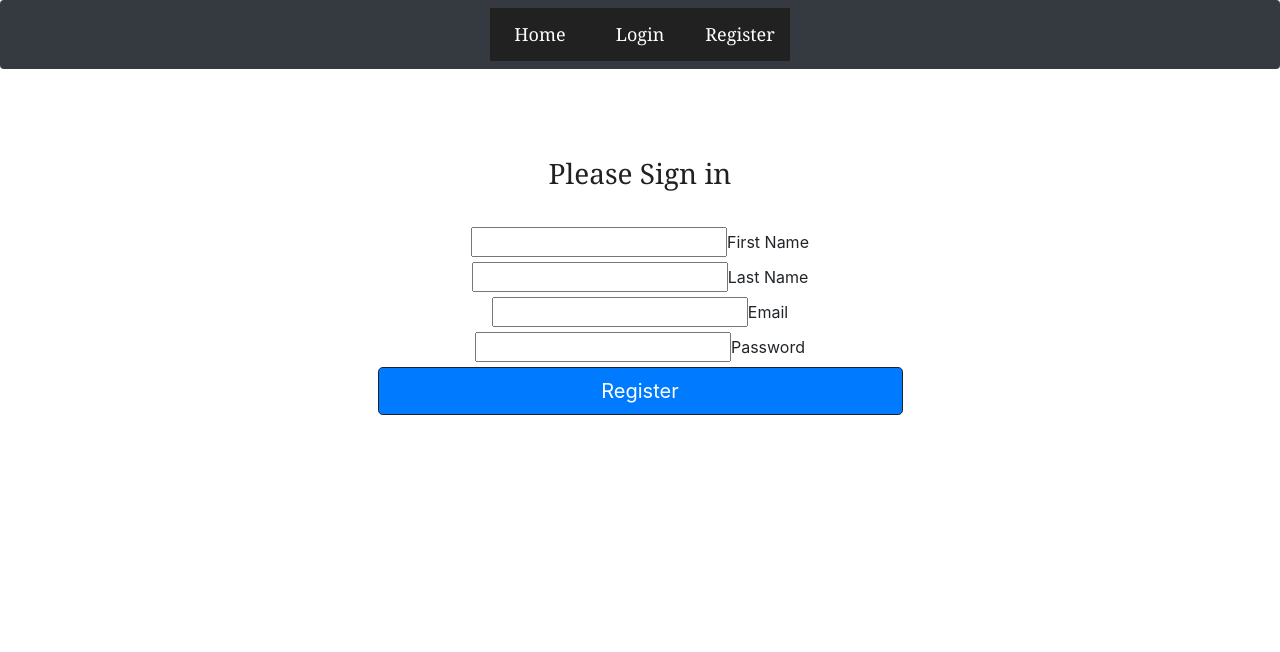
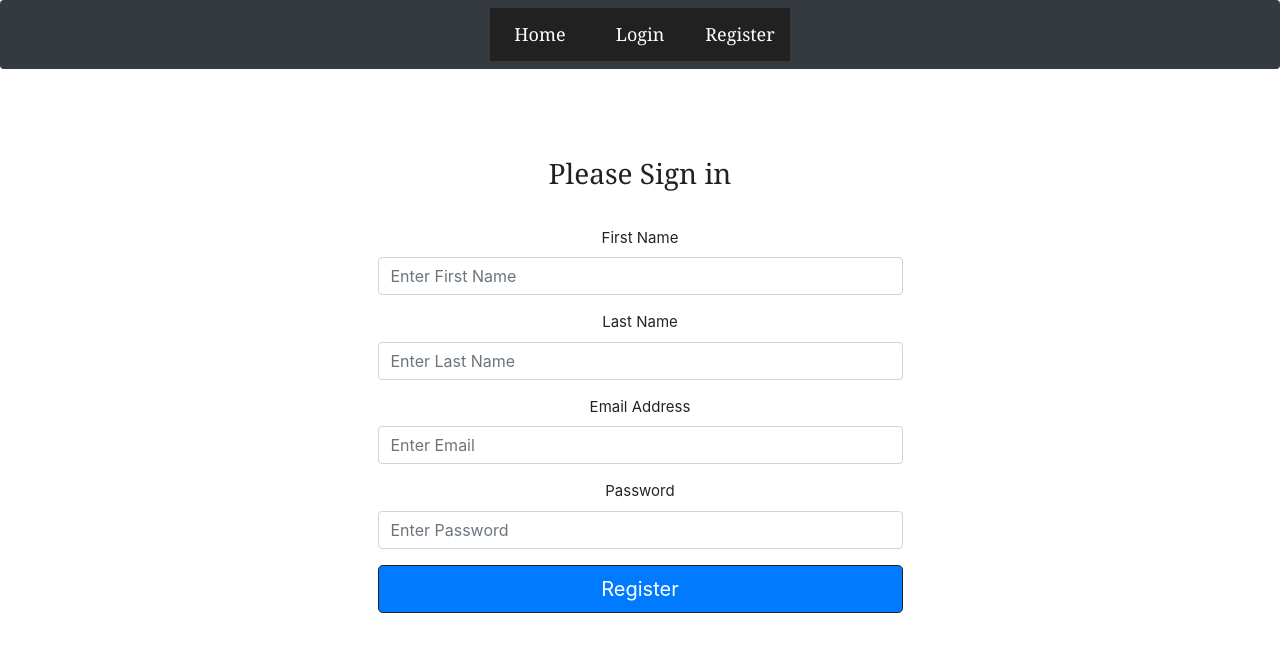
Before and after one commit to pozengineer/landscapeApp, a React (Create React App) app in the folder client/: page /register in a window 1280 px wide. Shown: the top 652 px of the page. Built offline with nearby package versions, Linux system fonts and the light colour scheme.

Commit message:
register validation success email match required

```diff
--- a/client/src/components/Login/login.js
+++ b/client/src/components/Login/login.js
@@ -1,12 +1,12 @@
 import React, { Component } from "react";
-import { login } from '../UserFunctions/userFunctions.js';
+import { loginUser } from '../UserFunctions/userFunctions';
 
 class Login extends Component {
     constructor() {
         super()
         this.state = {
             email: '',
-            password: '',
+            password: ''
         }
         this.onChange = this.onChange.bind(this);
         this.onSubmit = this.onSubmit.bind(this);
@@ -22,7 +22,7 @@ class Login extends Component {
             email: this.state.email,
             password: this.state.password
         }
-        login(user).then(res => {
+        loginUser(user).then(res => {
             if(res) {
                 this.props.history.push('/profile');
             }
--- a/client/src/components/Register/register.js
+++ b/client/src/components/Register/register.js
@@ -1,126 +1,155 @@
 import React, { Component } from "react";
-import { withRouter } from "react-router-dom";
-import PropTypes from "prop-types";
-import { connect } from "react-redux";
-// import { registerUser } from "../../actions/authActions";
-import { register } from '../UserFunctions/userFunctions.js';
-import classnames from "classnames";
+import { registerUser } from '../UserFunctions/userFunctions';
 
 class Register extends Component {
-    constructor() {
-        super();
+    constructor(props) {
+        super(props)
         this.state = {
-            first_name: "",
-            last_name: "",
-            email: "",
-            password: "",
+            first_name: '',
+            last_name: '',
+            email: '',
+            password: '',
             errors: {}
-        };
+        }
+        this.onChange = this.onChange.bind(this);
+        this.onSubmit = this.onSubmit.bind(this);
     }
 
-    componentDidMount() {
-        // If logged in and user navigates to Register page, should redirect them to dashboard
-        if (this.props.auth.isAuthenticated) {
-            this.props.history.push("/dashboard");
+    handleValidation() {
+        let errors = {};
+        let formIsValid = true;
+
+        // firstName
+        if (!this.state.first_name) {
+            formIsValid = false;
+            errors["first_name"] = "Cannot be empty";
+        }
+        else if (typeof this.state.first_name !== "undefined") {
+            if (!this.state.first_name.match(/^[a-zA-Z]+$/)) {
+                formIsValid = false;
+                errors["first_name"] = "Only letters";
+            }
+        }
+        else { }
+
+        // lastName
+        if (!this.state.last_name) {
+            formIsValid = false;
+            errors["last_name"] = "Cannot be empty";
+        }
+        else if (!this.state.last_name.match(/^[a-zA-Z]+$/)) {
+            formIsValid = false;
+            errors["last_name"] = "Only letters";
+        }
+        else { }
+
+        //Email
+        const inputEmail = this.state.email;
+        // const emailRegex = /^\w+([\.-]?\w+)*@\w+([\.-]?\w+)*(\.\w{2,4})+$/
+        const emailRegex = /^\w+([\.-]?\w+)*@[a-z]+([\.-]?[a-z]+)*(\.[a-z]{2,4})+$/
+        const emailResult = emailRegex.test(inputEmail);
+        if (!this.state.email) {
+            formIsValid = false;
+            errors["email"] = "Cannot be empty";
+        }
+        else if (!emailResult) {
+            formIsValid = false;
+            errors["email"] = "Email is not valid";
+        }
+        else {}
+
+        if (!this.state.password) {
+            formIsValid = false;
+            errors["password"] = "Cannot be empty";
+        }
+        else if (this.state.password.length < 6) {
+            formIsValid = false;
+            errors["password"] = "Password must be at least 6 characters";
+        }
+        else { }
+
+        this.setState({ errors: errors });
+        return formIsValid;
+    }
+
+    onChange(event) {
+        this.setState({ [event.target.name]: event.target.value });
+    }
+
+    onSubmit(event) {
+        event.preventDefault();
+        if (this.handleValidation()) {
+            const userData = {
+                first_name: this.state.first_name,
+                last_name: this.state.last_name,
+                email: this.state.email,
+                password: this.state.password
+            }
+            registerUser(userData).then(res => {
+                this.props.history.push('/login')
+            })
+            console.log("Form submitted");
+        }
+        else {
+            console.log("Form has errors.")
         }
     }
 
-    componentDidUpdate(nextProps) {
-        if (nextProps.errors) {
-            this.setState({
-                errors: nextProps.errors
-            });
-        }
-    }
-
-    onChange = e => {
-        this.setState({ [e.target.id]: e.target.value });
-    };
-
-    onSubmit = e => {
-        e.preventDefault();
-
-        const newUser = {
-            first_name: this.state.first_name,
-            last_name: this.state.last_name,
-            email: this.state.email,
-            password: this.state.password,
-            //   password2: this.state.password2
-        };
-
-        this.props.register(newUser, this.props.history);
-    };
-
     render() {
-        const { errors } = this.state;
-
         return (
             <div className='container'>
                 <div className='row'>
                     <div className='col-md-6 mt-5 mx-auto'>
                         <form noValidate onSubmit={this.onSubmit}>
                             <h1 className='h3 mb-3 font-weight normal'>Please Sign in</h1>
-                            <div className="input-field col s12">
-                                <input
+                            <div className='form-group'>
+                                <label htmlFor='first_name'>First Name</label>
+                                <input type='text'
+                                    refs='first_name'
+                                    className='form-control'
+                                    name='first_name'
+                                    placeholder='Enter First Name'
+                                    value={this.state.first_name}
                                     onChange={this.onChange}
-                                    value={this.state.first_name}
-                                    error={errors.first_name}
-                                    id="first_name"
-                                    type="text"
-                                    className={classnames("", {
-                                        invalid: errors.first_name
-                                    })}
                                 />
-                                <label htmlFor="name">First Name</label>
-                                <br/>
-                                <span className="red-text">{errors.first_name}</span>
+                                <span style={{ color: "red" }}>{this.state.errors["first_name"]}</span>
                             </div>
-                            <div className="input-field col s12">
-                                <input
+                            <div className='form-group'>
+                                <label htmlFor='last_name'>Last Name</label>
+                                <input type='text'
+                                    refs='last_name'
+                                    className='form-control'
+                                    name='last_name'
+                                    placeholder='Enter Last Name'
+                                    value={this.state.last_name}
                                     onChange={this.onChange}
-                                    value={this.state.last_name}
-                                    error={errors.last_name}
-                                    id="last_name"
-                                    type="text"
-                                    className={classnames("", {
-                                        invalid: errors.last_name
-                                    })}
                                 />
-                                <label htmlFor="name">Last Name</label>
-                                <br/>
-                                <span className="red-text">{errors.last_name}</span>
+                                <span style={{ color: "red" }}>{this.state.errors["last_name"]}</span>
                             </div>
-                            <div className="input-field col s12">
-                                <input
+                            <div className='form-group'>
+                                <label htmlFor='email'>Email Address</label>
+                                <input type='email'
+                                    refs='email'
+                                    className='form-control'
+                                    name='email'
+                                    placeholder='Enter Email'
+                                    value={this.state.email}
                                     onChange={this.onChange}
-                                    value={this.state.email}
-                                    error={errors.email}
-                                    id="email"
-                                    type="email"
-                                    className={classnames("", {
-                                        invalid: errors.email
-                                    })}
                                 />
-                                <label htmlFor="email">Email</label>
-                                <br/>
-                                <span className="red-text">{errors.email}</span>
+                                <span style={{ color: "red" }}>{this.state.errors["email"]}</span>
                             </div>
-                            <div className="input-field col s12">
-                                <input
+                            <div className='form-group'>
+                                <label htmlFor='password'>Password</label>
+                                <input type='password'
+                                    refs='password'
+                                    className='form-control'
+                                    name='password'
+                                    placeholder='Enter Password'
+                                    value={this.state.password}
                                     onChange={this.onChange}
-                                    value={this.state.password}
-                                    error={errors.password}
-                                    id="password"
-                                    type="password"
-                                    className={classnames("", {
-                                        invalid: errors.password
-                                    })}
                                 />
-                                <label htmlFor="password">Password</label>
-                                <br/>
-                                <span className="red-text">{errors.password}</span>
+                                <span style={{ color: "red" }}>{this.state.errors["password"]}</span>
                             </div>
-
                             <button type='submit' className='btn btn-lg btn-primary btn-block'>
                                 Register
                             </button>
@@ -128,22 +157,8 @@ class Register extends Component {
                     </div>
                 </div>
             </div>
-        );
+        )
     }
 }
 
-Register.propTypes = {
-    register: PropTypes.func.isRequired,
-    auth: PropTypes.object.isRequired,
-    errors: PropTypes.object.isRequired
-};
-
-const mapStateToProps = state => ({
-    auth: state.auth,
-    errors: state.errors
-});
-
-export default connect(
-    mapStateToProps,
-    { register }
-)(withRouter(Register));
+export default Register;
```
Also changed, not shown: client/src/App.js (+1 -34 lines), client/src/components/ThreeD/threeD.js (+9 -9 lines), client/src/components/UserFunctions/userFunctions.js (+20 -64 lines), client/src/components/pages/CircleCalc/circleCalc.js (+13 -13 lines), client/src/components/pages/ShapeSelect/shapeSelect.js (+21 -22 lines), 1 other file (tests, documents, lock files or other folders).
